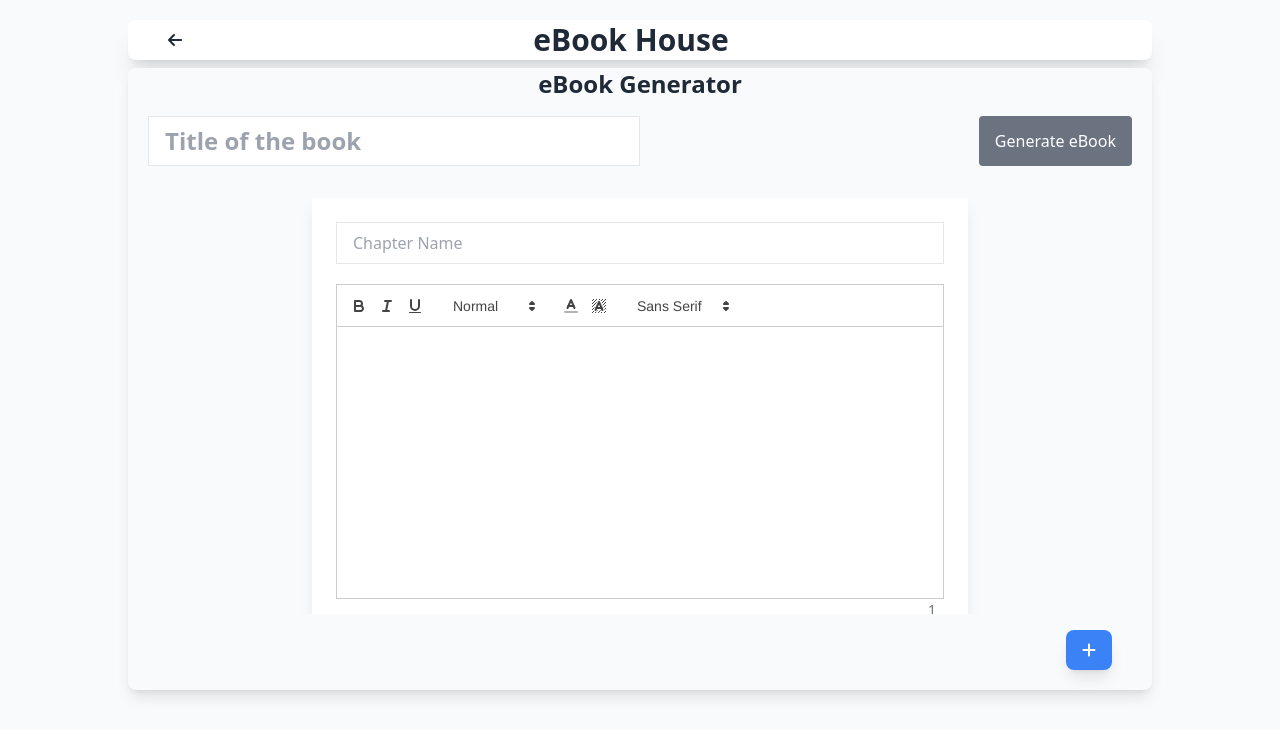
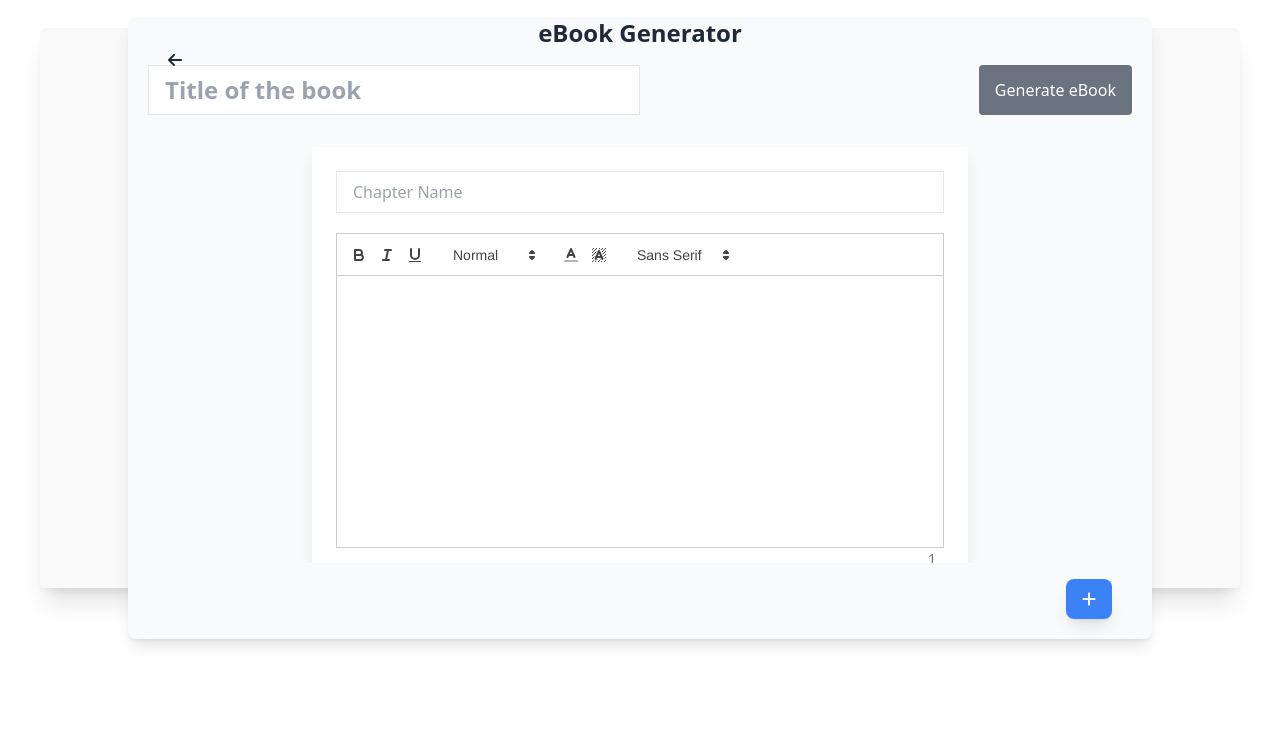
Before and after one commit to siyapandeyvsp/ePub_generator, a React (Vite) app: page /ebook-generator in a window 1280 px wide. Shown: the top 740 px of the page. Built offline with nearby package versions, Linux system fonts and the light colour scheme.

Commit message:
layout fix

```diff
--- a/src/App.jsx
+++ b/src/App.jsx
@@ -5,7 +5,7 @@ function App() {
 
 
   return (
-    <div className=" flex justify-center sm:items-center h-screen bg-gray-50 sm:p-8 overflow-hidden  ">
+    <div className=" flex justify-center sm:items-center h-screen bg-white sm:p-8 overflow-hidden  ">
     <Welcome/>
 
     </div>
--- a/src/components/BookReader.jsx
+++ b/src/components/BookReader.jsx
@@ -47,8 +47,8 @@ const BookReader = () => {
   };
 
   return (
-    // <div className="bg-gray-500 h-screen w-screen sm:px-8 md:px-16 sm:py-8 flex justify-center">
-      <main className="container m-auto max-w-screen-lg h-[30rem] flex justify-center items-center">
+
+      <main className="container m-auto max-w-screen-lg h-full flex justify-center items-center p-6 -mt-4 ">
         <article
           aria-label="File Upload Modal"
           className="relative h-full flex flex-col bg-white shadow-xl rounded-md w-full"
--- a/src/components/Navbar.jsx
+++ b/src/components/Navbar.jsx
@@ -5,16 +5,14 @@ import { useNavigate } from "react-router-dom";
 const Navbar = () => {
     const navigate=useNavigate();
   return (
-    <div className="container max-w-screen-lg h-10 flex items-center justify-between px-10 rounded-lg shadow-xl bg-white text-gray-800 ">
-      <button className="flex items-center"
+    <div className="container max-w-screen-lg  flex items-center justify-between px-10 rounded-lg rounded-b-none text-gray-800 relative ">
+      <button className="flex items-center absolute top-8 left-10  z-10 "
       onClick={()=>navigate(-1)}
       >
         <FontAwesomeIcon icon={faArrowLeft} />
       </button>
       <div className="flex-grow flex items-center justify-center">
-        <h1 className="text-3xl font-bold  ">
-          <span>eBook House</span>
-        </h1>
+
       </div>
       <div className="w-8"> </div>
     </div>
--- a/src/components/Reader.jsx
+++ b/src/components/Reader.jsx
@@ -2,9 +2,8 @@ import { useEffect, useRef, useState } from "react";
 import ePub from "epubjs";
 import "tailwindcss/tailwind.css";
 import { FontAwesomeIcon } from "@fortawesome/react-fontawesome";
-import { faArrowLeft, faChevronLeft, faChevronRight, faLeftLong, faRightLong } from "@fortawesome/free-solid-svg-icons";
+import { faChevronLeft, faChevronRight} from "@fortawesome/free-solid-svg-icons";
 import './Reader.css';
-import { useSwipeable } from "react-swipeable";
 
 
 const Reader = ({ file }) => {
@@ -47,8 +46,8 @@ const [scrollAnimation, setScrollAnimation] = useState('');
     setIsAtStart(currentLocation.atStart || false);
     setIsAtEnd(currentLocation.atEnd || false);
 
-    // console.log('Current Start CFI:', startCfi);
-    // console.log('Current End CFI:', endCfi);
+    console.log('Current Start CFI:', startCfi);
+    console.log('Current End CFI:', endCfi);
   };
   const goToNextPage = () => {
     if (rendition && !isFlipping) {
@@ -76,41 +75,12 @@ const [scrollAnimation, setScrollAnimation] = useState('');
     }
   };
 
-  // Swipe handlers
-  const handlers = useSwipeable({
-    onSwipedLeft: () => goToNextPage(),
-    onSwipedRight: () => goToPrevPage(),
-    preventDefaultTouchmoveEvent: true,
-    trackMouse: true
-  });
-  // return (
-  //   <div className="flex flex-col justify-center items-center h-screen">
-  //     <div className="flex shadow-2xl rounded-lg w-full h-[35rem] overflow-hidden relative bg-gray-100 ">
-  //       <div ref={bookRef} className="flex w-full h-full "></div>
-  //     </div>
-  //     <div className="mt-4 flex justify-around w-full">
-  //       <button
-  //         onClick={goToPrevPage}
-  //         className="bg-blue-500 hover:bg-blue-700 text-white font-bold py-2 px-4 rounded"
-  //         disabled={isFlipping}
-  //       >
-  //         <FontAwesomeIcon icon={faLeftLong} /> Previous
-  //       </button>
-  //       <button
-  //         onClick={goToNextPage}
-  //         className="bg-blue-500 hover:bg-blue-700 text-white font-bold py-2 px-4 rounded"
-  //         disabled={isFlipping}
-  //       >
-  //         Next <FontAwesomeIcon icon={faRightLong} />
-  //       </button>
-  //     </div>
-  //   </div>
-  // );
+
 
   return (
-    <div className="flex flex-col justify-center items-center h-screen bg-white ">
-      <div {...handlers} className={`card-container relative flex shadow-2xl rounded-lg w-full h-[35rem] overflow-hidden ${scrollAnimation}`}>
-        <div ref={bookRef} className="flex w-full h-full  px-12 "></div>
+
+      <div  className={`card-container relative flex shadow-2xl rounded-lg w-full h-[35rem] overflow-hidden  ${scrollAnimation}`}>
+        <div ref={bookRef} className="flex w-full h-full  px-12  "></div>
         <button
           onClick={goToPrevPage}
           className="absolute left-2 top-1/2 transform -translate-y-1/2 text-gray-300  hover:bg-gray-200 hover:bg-opacity-45 rounded font-bold py-2 px-2 disabled:text-transparent disabled:bg-transparent"
@@ -128,7 +98,7 @@ const [scrollAnimation, setScrollAnimation] = useState('');
           <FontAwesomeIcon icon={faChevronRight} />
         </button>
       </div>
-    </div>
+
   );
 };
 
--- a/src/layouts/Layout.jsx
+++ b/src/layouts/Layout.jsx
@@ -4,9 +4,12 @@ import { Outlet } from 'react-router-dom'
 
 const Layout = () => {
   return (
-    <div className='flex bg-gray-50 flex-col items-center justify-start space-y-2 sm:pt-5 sm:p-10 '>
+    <div className='flex bg-white flex-col items-center justify-start space-y-2 sm:pt-5 sm:p-10  '>
       <Navbar/>
+      <div className='flex justify-center items-center w-full bg-gray-100 bg-opacity-50 rounded-md shadow-xl h-[35rem] pt-10 '>
+
       <Outlet/>
+      </div>
     </div>
   )
 }
```
